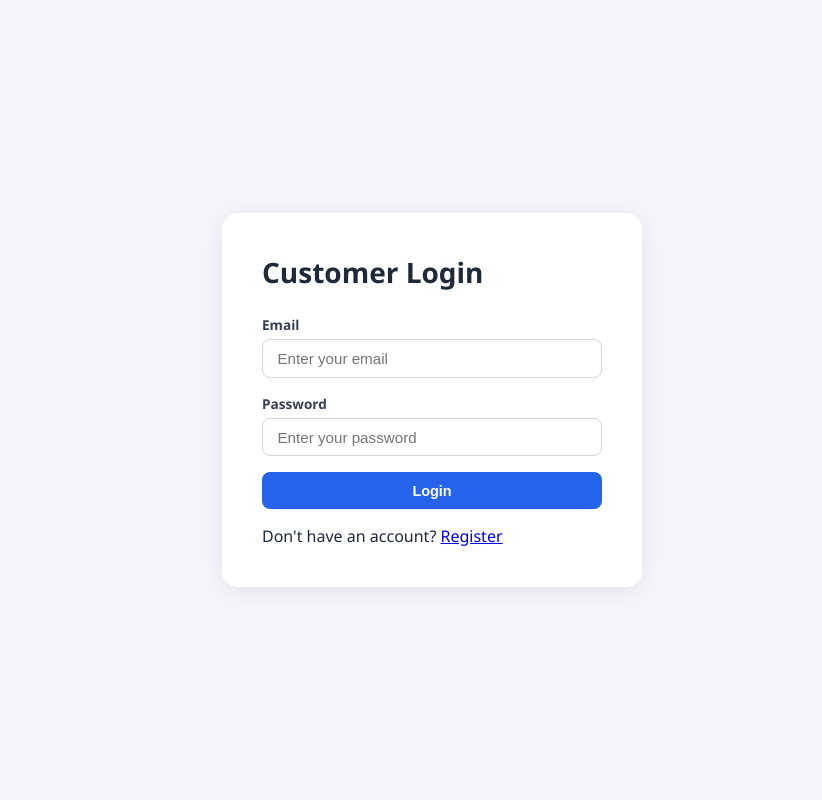
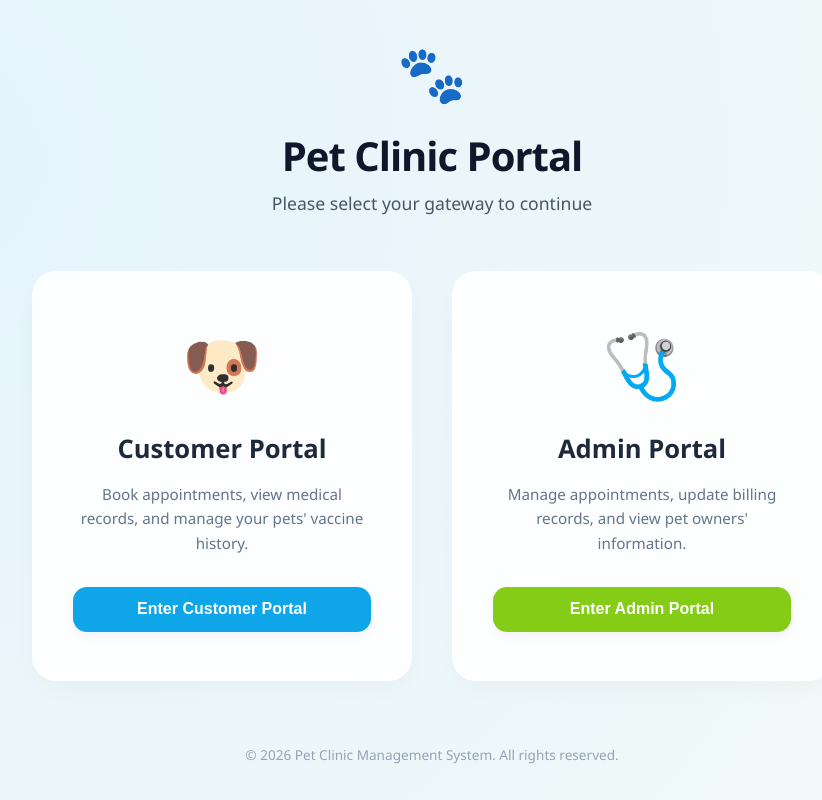
Before and after one commit to Lander-byte/Pet-Clinic, a React (Create React App) app: page / in a window 1280 px wide. Before the commit this address led to /login. Shown: the whole page, without its empty margins (208-1030 px from the left). Built offline with nearby package versions, Linux system fonts and the light colour scheme.

Commit message:
Create a premium portal gateway landing page at root route with Customer and Admin portals

```diff
--- a/src/App.css
+++ b/src/App.css
@@ -24,6 +24,7 @@ body {
   display: flex;
   align-items: center;
   justify-content: center;
+  padding: 0;
 }
 
 /* ── Sidebar ──────────────────────────────────────────────── */
--- a/src/MainContent.jsx
+++ b/src/MainContent.jsx
@@ -1,5 +1,8 @@
 import React from 'react';
 import { Routes, Route, Navigate } from 'react-router-dom';
+
+// ── Portal Selection ───────────────────────────────────────────
+import PortalSelection from './components/PortalSelection';
 
 // ── Customer pages ──────────────────────────────────────────────
 import Login from './components/customer/Login';
@@ -22,8 +25,8 @@ function MainContent({ user, onLogin }) {
 
   return (
     <Routes>
-      {/* Default redirect */}
-      <Route path="/" element={<Navigate to="/login" replace />} />
+      {/* Landing selection portal */}
+      <Route path="/" element={<PortalSelection />} />
 
       {/* ── Customer Routes ── */}
       <Route path="/login"           element={isCustomer ? <Navigate to="/dashboard" replace /> : <Login onLogin={onLogin} />} />
@@ -41,7 +44,7 @@ function MainContent({ user, onLogin }) {
       <Route path="/admin/billing"      element={isAdmin ? <BillingReports /> : <Navigate to="/admin/login" replace />} />
 
       {/* 404 fallback */}
-      <Route path="*" element={<Navigate to="/login" replace />} />
+      <Route path="*" element={<Navigate to="/" replace />} />
     </Routes>
   );
 }
--- /dev/null
+++ b/src/components/PortalSelection.css
@@ -0,0 +1,197 @@
+/* ── Portal Selection Gateway Page Styles ── */
+
+.portal-selection-container {
+  display: flex;
+  flex-direction: column;
+  align-items: center;
+  justify-content: center;
+  min-height: 100vh;
+  width: 100%;
+  background: radial-gradient(circle at 10% 20%, rgba(224, 242, 254, 0.8) 0%, rgba(240, 253, 244, 0.5) 90%);
+  padding: 2rem;
+  box-sizing: border-box;
+}
+
+.portal-selection-header {
+  text-align: center;
+  margin-bottom: 3.5rem;
+  animation: fadeInDown 0.6s ease-out;
+}
+
+.portal-logo {
+  font-size: 3.5rem;
+  margin-bottom: 1rem;
+  display: inline-block;
+  animation: float 3s ease-in-out infinite;
+}
+
+.portal-selection-header h1 {
+  font-size: 2.5rem;
+  font-weight: 800;
+  color: #0f172a;
+  margin-bottom: 0.5rem;
+  letter-spacing: -0.025em;
+}
+
+.portal-selection-header p {
+  font-size: 1.1rem;
+  color: #475569;
+}
+
+.portal-cards-grid {
+  display: grid;
+  grid-template-columns: repeat(auto-fit, minmax(320px, 1fr));
+  gap: 2.5rem;
+  width: 100%;
+  max-width: 800px;
+  margin-bottom: 4rem;
+  animation: fadeInUp 0.7s ease-out;
+}
+
+/* Base Portal Card */
+.portal-selection-container .portal-card {
+  background: rgba(255, 255, 255, 0.85);
+  backdrop-filter: blur(12px);
+  -webkit-backdrop-filter: blur(12px);
+  border: 1px solid rgba(255, 255, 255, 0.6);
+  border-radius: 24px;
+  padding: 3rem 2.5rem;
+  text-align: center;
+  cursor: pointer;
+  display: flex;
+  flex-direction: column;
+  align-items: center;
+  transition: all 0.35s cubic-bezier(0.4, 0, 0.2, 1);
+  box-shadow: 0 10px 30px -10px rgba(0, 0, 0, 0.05);
+}
+
+.portal-card-icon {
+  font-size: 4rem;
+  margin-bottom: 1.5rem;
+  transition: transform 0.35s cubic-bezier(0.4, 0, 0.2, 1);
+}
+
+.portal-card h2 {
+  font-size: 1.6rem;
+  font-weight: 700;
+  color: #1e293b;
+  margin-bottom: 1rem;
+}
+
+.portal-card p {
+  font-size: 0.95rem;
+  line-height: 1.6;
+  color: #64748b;
+  margin-bottom: 2rem;
+  flex: 1;
+}
+
+/* Button style inside portal cards */
+.portal-btn {
+  width: 100%;
+  padding: 0.85rem 1.5rem;
+  font-size: 1rem;
+  font-weight: 600;
+  border-radius: 14px;
+  border: none;
+  cursor: pointer;
+  transition: all 0.3s ease;
+  box-shadow: 0 4px 12px rgba(0, 0, 0, 0.05);
+}
+
+/* Customer Portal Hover & Accents (Sky Blue) */
+.portal-card.customer-portal:hover {
+  transform: translateY(-8px);
+  border-color: rgba(14, 165, 233, 0.4);
+  background: #ffffff;
+  box-shadow: 0 20px 40px -15px rgba(14, 165, 233, 0.25);
+}
+
+.portal-card.customer-portal:hover .portal-card-icon {
+  transform: scale(1.15) rotate(-5deg);
+}
+
+.btn-customer {
+  background: #0ea5e9;
+  color: white;
+}
+
+.portal-card.customer-portal:hover .btn-customer {
+  background: #0284c7;
+  box-shadow: 0 6px 20px rgba(14, 165, 233, 0.3);
+}
+
+/* Admin Portal Hover & Accents (Yellow Green / Green) */
+.portal-card.admin-portal:hover {
+  transform: translateY(-8px);
+  border-color: rgba(132, 204, 22, 0.4);
+  background: #ffffff;
+  box-shadow: 0 20px 40px -15px rgba(34, 197, 94, 0.25);
+}
+
+.portal-card.admin-portal:hover .portal-card-icon {
+  transform: scale(1.15) rotate(5deg);
+}
+
+.btn-admin {
+  background: #84cc16;
+  color: white;
+}
+
+.portal-card.admin-portal:hover .btn-admin {
+  background: #15803d; /* Safe dark green */
+  box-shadow: 0 6px 20px rgba(132, 204, 22, 0.3);
+}
+
+.portal-selection-footer {
+  font-size: 0.85rem;
+  color: #94a3b8;
+  animation: fadeIn 1s ease-out;
+}
+
+/* Keyframes */
+@keyframes fadeInDown {
+  from {
+    opacity: 0;
+    transform: translateY(-20px);
+  }
+  to {
+    opacity: 1;
+    transform: translateY(0);
+  }
+}
+
+@keyframes fadeInUp {
+  from {
+    opacity: 0;
+    transform: translateY(20px);
+  }
+  to {
+    opacity: 1;
+    transform: translateY(0);
+  }
+}
+
+@keyframes fadeIn {
+  from { opacity: 0; }
+  to { opacity: 1; }
+}
+
+@keyframes float {
+  0%, 100% { transform: translateY(0); }
+  50% { transform: translateY(-8px); }
+}
+
+/* Responsive adjustments */
+@media (max-width: 640px) {
+  .portal-cards-grid {
+    grid-template-columns: 1fr;
+    gap: 1.5rem;
+  }
+  .portal-selection-header h1 {
+    font-size: 2rem;
+  }
+  .portal-selection-header {
+    margin-bottom: 2rem;
+  }
+}
--- /dev/null
+++ b/src/components/PortalSelection.jsx
@@ -0,0 +1,51 @@
+import React from 'react';
+import { useNavigate } from 'react-router-dom';
+import './PortalSelection.css';
+
+function PortalSelection() {
+  const navigate = useNavigate();
+
+  return (
+    <div className="portal-selection-container">
+      <div className="portal-selection-header">
+        <div className="portal-logo">🐾</div>
+        <h1>Pet Clinic Portal</h1>
+        <p>Please select your gateway to continue</p>
+      </div>
+
+      <div className="portal-cards-grid">
+        {/* Customer Portal Card */}
+        <div
+          className="portal-card customer-portal"
+          onClick={() => navigate('/login')}
+        >
+          <div className="portal-card-icon">🐶</div>
+          <h2>Customer Portal</h2>
+          <p>Book appointments, view medical records, and manage your pets' vaccine history.</p>
+          <button className="portal-btn btn-customer">
+            Enter Customer Portal
+          </button>
+        </div>
+
+        {/* Admin Portal Card */}
+        <div
+          className="portal-card admin-portal"
+          onClick={() => navigate('/admin/login')}
+        >
+          <div className="portal-card-icon">🩺</div>
+          <h2>Admin Portal</h2>
+          <p>Manage appointments, update billing records, and view pet owners' information.</p>
+          <button className="portal-btn btn-admin">
+            Enter Admin Portal
+          </button>
+        </div>
+      </div>
+
+      <div className="portal-selection-footer">
+        © 2026 Pet Clinic Management System. All rights reserved.
+      </div>
+    </div>
+  );
+}
+
+export default PortalSelection;
```
Also changed, not shown: 1 other file (tests, documents, lock files or other folders).
